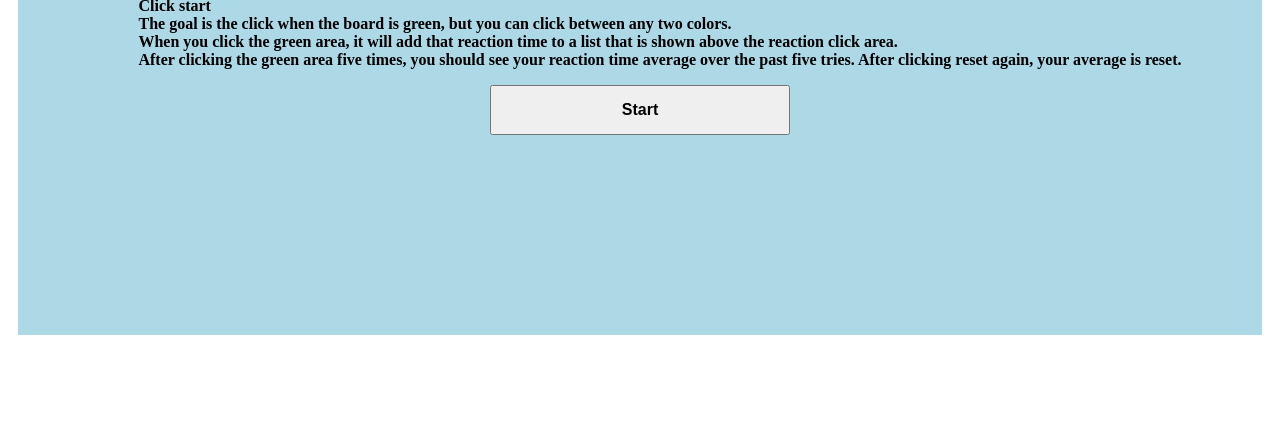
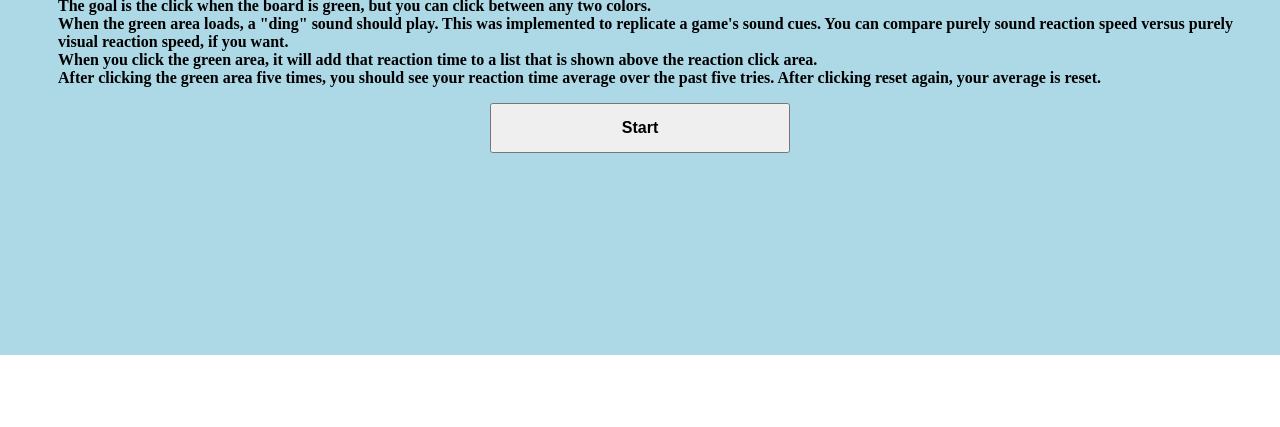
Before and after one commit to BrianARuff/reaction-speed-game, a plain HTML site: page index.html in a window 1280 px wide. Shown: the part 389-816 px from the top of the page. Drawn offline with Linux system fonts and the light colour scheme.

Commit message:
update read me file

```diff
--- a/index.html
+++ b/index.html
@@ -17,6 +17,7 @@
                 <ol id="directions">
                     <li>Click start</li>
                     <li>The goal is the click when the board is green, but you can click between any two colors.</li>
+                    <li>When the green area loads, a "ding" sound should play. This was implemented to replicate a game's sound cues. You can compare purely sound reaction speed versus purely visual reaction speed, if you want.</li>
                     <li>When you click the green area, it will add that reaction time to a list that is shown above the reaction click area.</li>
                     <li>After clicking the green area five times, you should see your reaction time average over the past five tries. After clicking reset again, your average is reset.</li>
                 </ol>
--- a/style.css
+++ b/style.css
@@ -23,6 +23,7 @@ button {
     position: relative;
     height: 600px;
     width: calc(100% - 20px);
+    padding: 20px;
 }
 
 
```
Also changed, not shown: 1 other file.
